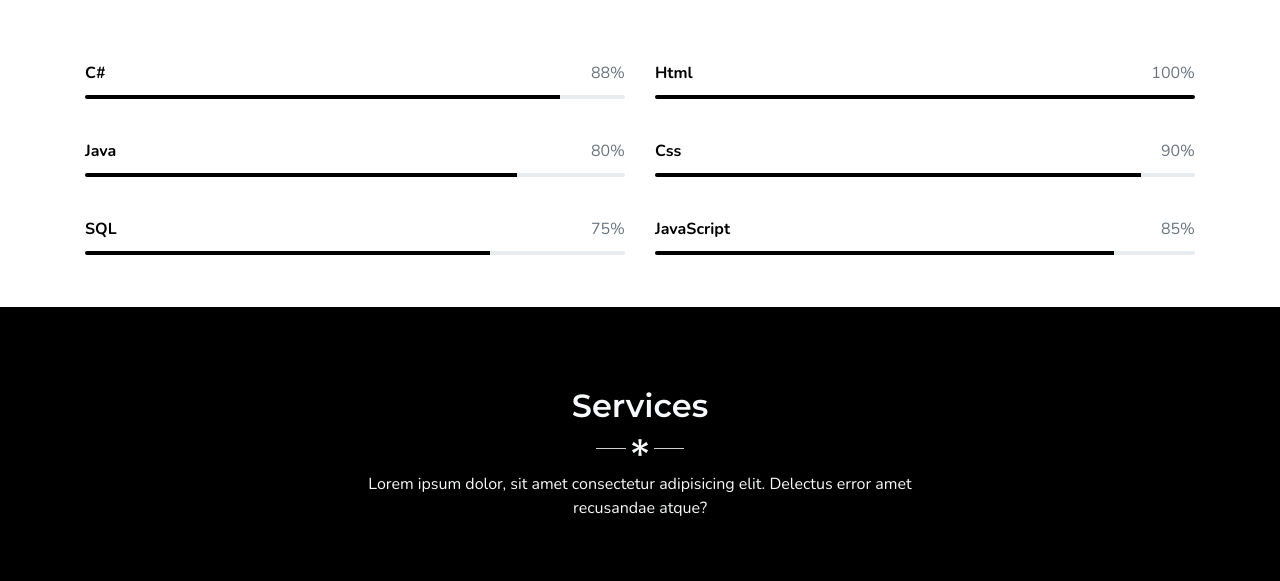
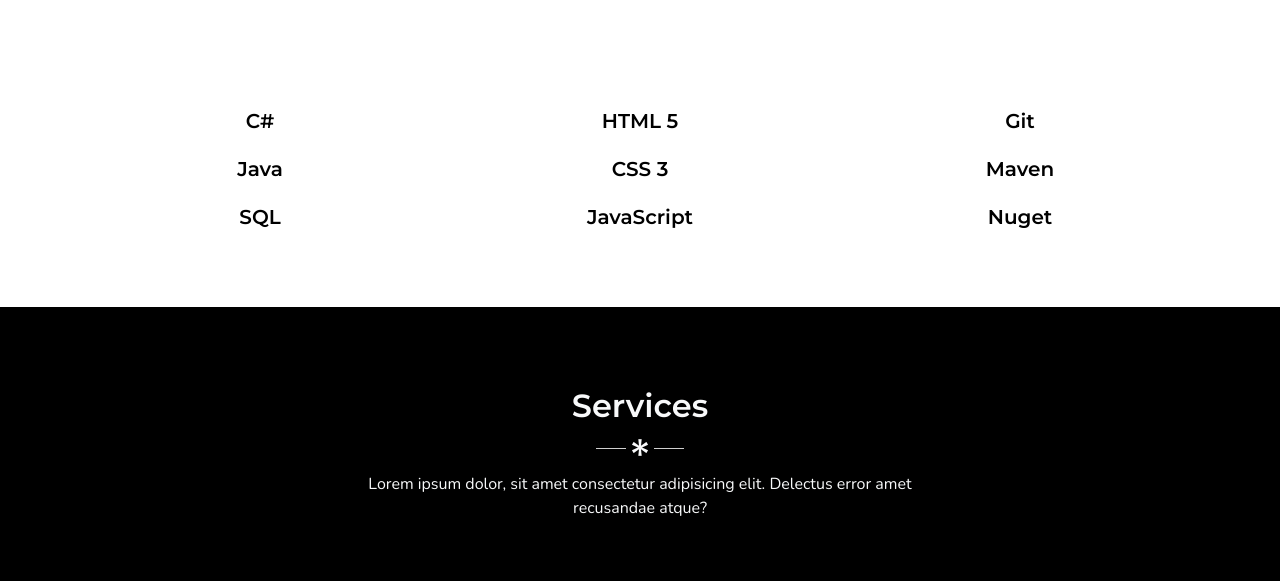
Before and after one commit to CarltonKBrown/CarltonKBrown.github.io, a plain HTML site: page index.html in a window 1280 px wide. Shown: the part 1293-1874 px from the top of the page. Drawn offline with nearby package versions, Linux system fonts and the light colour scheme; a web font is replaced by a local one.

Commit message:
Changed skills listed. Updated resume. Need to add email functionality.

```diff
--- a/index.html
+++ b/index.html
@@ -129,9 +129,9 @@
             </div>
             <div class="row mt-4 pt-4">
                 <div class="col-lg-12">
-                    <div>
-                        <img src="images/sign.png" alt="" class="img-fluid mx-auto d-block">
-                    </div>
+                    <!-- <div>
+                        <img src="" alt="" class="img-fluid mx-auto d-block">
+                    </div> -->
                     <div class="text-center about-detail mx-auto mt-5">
                         <h3 class="mb-3">Hello! <span class="font-weight-bold text-custom">I'M Carlton Brown.</span></h3>
                         <ul class="mb-0 list-inline text-center about-work">
@@ -144,58 +144,66 @@
                     </div>
                 </div>
             </div>
-            <div class="row mt-5">
-                <div class="col-lg-6">
-                    <div class="progress-bars skill-custom">
-                        <div class="clearfix">
-                            <div class="text-dark font-weight-bold float-left">C#</div>
-                            <div class="text-muted float-right">88%</div>
+            <div class="row mt-5 pt-5">
+                <div class="col ">
+                    <div class="">
+                        <div class="clearfix  text-center mb-4">
+                            <div class="text-dark font-weight-bold">
+                                <h5><strong>C#</strong></h5>
+                            </div>
                         </div>
-                        <div class="progress">
-                            <div class="progress-bar" role="progressbar" style="width: 88%" aria-valuenow="0" aria-valuemin="0" aria-valuemax="100"></div>
+                        <div class="clearfix  text-center mb-4">
+                            <div class="text-dark font-weight-bold">
+                                <h5><strong>Java</strong></h5>
+                            </div>
                         </div>
-                        <div class="clearfix">
-                            <div class="text-dark font-weight-bold float-left">Java</div>
-                            <div class="text-muted float-right">80%</div>
-                        </div>
-                        <div class="progress">
-                            <div class="progress-bar" role="progressbar" style="width: 80%" aria-valuenow="25" aria-valuemin="0" aria-valuemax="100"></div>
-                        </div>
-                        <div class="clearfix">
-                            <div class="text-dark font-weight-bold float-left">SQL</div>
-                            <div class="text-muted float-right">75%</div>
-                        </div>
-                        <div class="progress">
-                            <div class="progress-bar" role="progressbar" style="width: 75%" aria-valuenow="0" aria-valuemin="0" aria-valuemax="100"></div>
+                        <div class="clearfix text-center mb-4">
+                            <div class="text-dark font-weight-bold ">
+                                <h5><strong>SQL</strong></h5>
+                            </div>
                         </div>
                     </div>
                 </div>
-                <div class="col-lg-6">
-                    <div class="progress-bars skill-custom">
-                        <div class="clearfix">
-                            <div class="text-dark font-weight-bold float-left">Html</div>
-                            <div class="text-muted float-right">100%</div>
+                <div class="col ">
+                    <div class="">
+                        <div class="clearfix  text-center mb-4">
+                            <div class="text-dark font-weight-bold">
+                                <h5><strong>HTML 5</strong></h5>
+                            </div>
                         </div>
-                        <div class="progress">
-                            <div class="progress-bar" role="progressbar" style="width: 100%" aria-valuenow="0" aria-valuemin="0" aria-valuemax="100"></div>
+                        <div class="clearfix  text-center mb-4">
+                            <div class="text-dark font-weight-bold">
+                                <h5><strong>CSS 3</strong></h5>
+                            </div>
                         </div>
-                        <div class="clearfix">
-                            <div class="text-dark font-weight-bold float-left">Css</div>
-                            <div class="text-muted float-right">90%</div>
+                        <div class="clearfix text-center mb-4">
+                            <div class="text-dark font-weight-bold ">
+                                <h5><strong>JavaScript</strong></h5>
+                            </div>
                         </div>
-                        <div class="progress">
-                            <div class="progress-bar" role="progressbar" style="width: 90%" aria-valuenow="25" aria-valuemin="0" aria-valuemax="100"></div>
+                    </div>
+                </div>
+                <div class="col ">
+                    <div class="">
+                        <div class="clearfix  text-center mb-4">
+                            <div class="text-dark font-weight-bold">
+                                <h5><strong>Git</strong></h5>
+                            </div>
                         </div>
-                        <div class="clearfix">
-                            <div class="text-dark font-weight-bold float-left">JavaScript</div>
-                            <div class="text-muted float-right">85%</div>
+                        <div class="clearfix  text-center mb-4">
+                            <div class="text-dark font-weight-bold">
+                                <h5><strong>Maven</strong></h5>
+                            </div>
                         </div>
-                        <div class="progress">
-                            <div class="progress-bar" role="progressbar" style="width:85%" aria-valuenow="0" aria-valuemin="0" aria-valuemax="100"></div>
+                        <div class="clearfix text-center mb-4">
+                            <div class="text-dark font-weight-bold ">
+                                <h5><strong>Nuget</strong></h5>
+                            </div>
                         </div>
                     </div>
                 </div>
             </div>
+        </div>
         </div>
     </section>
     <!-- END ABOUT -->
@@ -292,7 +300,7 @@
     <!-- END SERVICES -->
 
     <!-- START EXP. & EDU. -->
-    <section class="section h-100vh" id="education">
+    <section class="section h-100vh mt5" id="education">
         <div class="container">
             <div class="row justify-content-center">
                 <div class="col-lg-12">
@@ -408,7 +416,7 @@
 
 
     <!-- CONTACT FORM START-->
-    <section class="section " id="contact">
+    <section class="section" id="contact">
         <div class="container">
             <div class="row justify-content-center">
                 <div class="col-lg-12">
```
Also changed, not shown: 1 other file.
